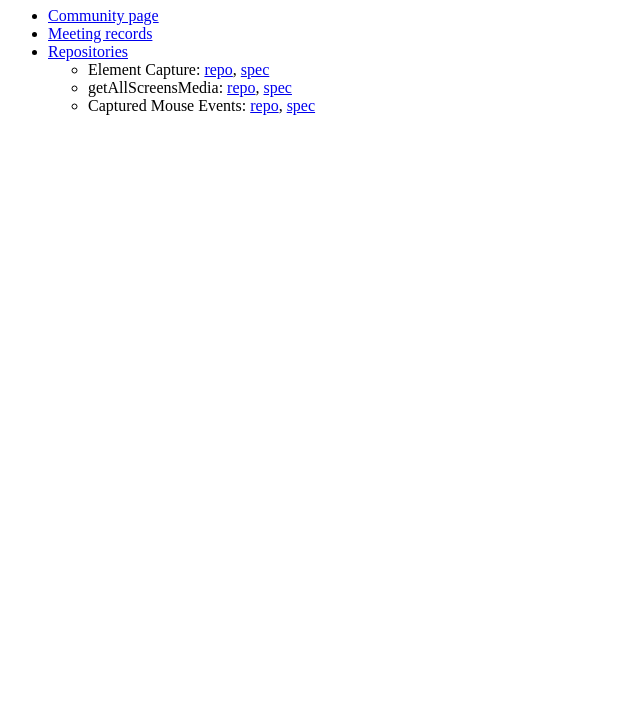
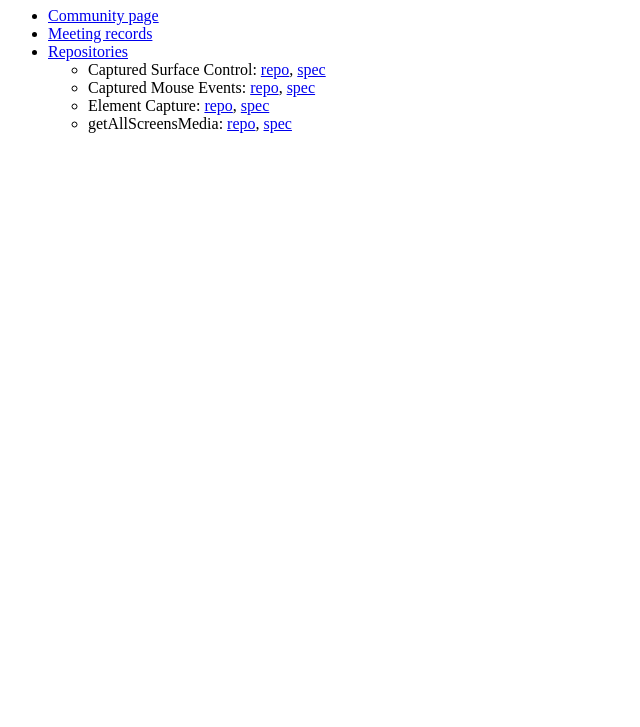
Before and after one commit to screen-share/screen-share.github.io, a plain HTML site: page index.html in a window 1280 px wide. Shown: the part 73-800 px from the top of the page, without its empty margins (0-640 px from the left). Drawn offline with Linux system fonts and the light colour scheme.

Commit message:
Sort alphabetically and add Captured Surface Control

```diff
--- a/index.html
+++ b/index.html
@@ -12,6 +12,14 @@
         <a href="https://github.com/orgs/screen-share/repositories">Repositories</a>
         <ul>
           <li>
+            Captured Surface Control: <a href="https://github.com/screen-share/captured-surface-control">repo</a>,
+            <a href="https://screen-share.github.io/captured-surface-control/">spec</a>
+          </li>
+          <li>
+            Captured Mouse Events: <a href="https://github.com/screen-share/captured-mouse-events">repo</a>,
+            <a href="https://screen-share.github.io/captured-mouse-events/">spec</a>
+          </li>
+          <li>
             Element Capture: <a href="https://www.github.com/screen-share/element-capture/">repo</a>,
             <a href="https://screen-share.github.io/element-capture/">spec</a>
           </li>
@@ -19,10 +27,6 @@
             getAllScreensMedia: <a href="https://github.com/screen-share/capture-all-screens/">repo</a>,
             <a href="https://screen-share.github.io/capture-all-screens/">spec</a>
           </li>
-          <li>
-            Captured Mouse Events: <a href="https://github.com/screen-share/captured-mouse-events">repo</a>,
-            <a href="https://screen-share.github.io/captured-mouse-events/">spec</a>
-          </li>
         </ul>
       </li>
     </ul>
```
